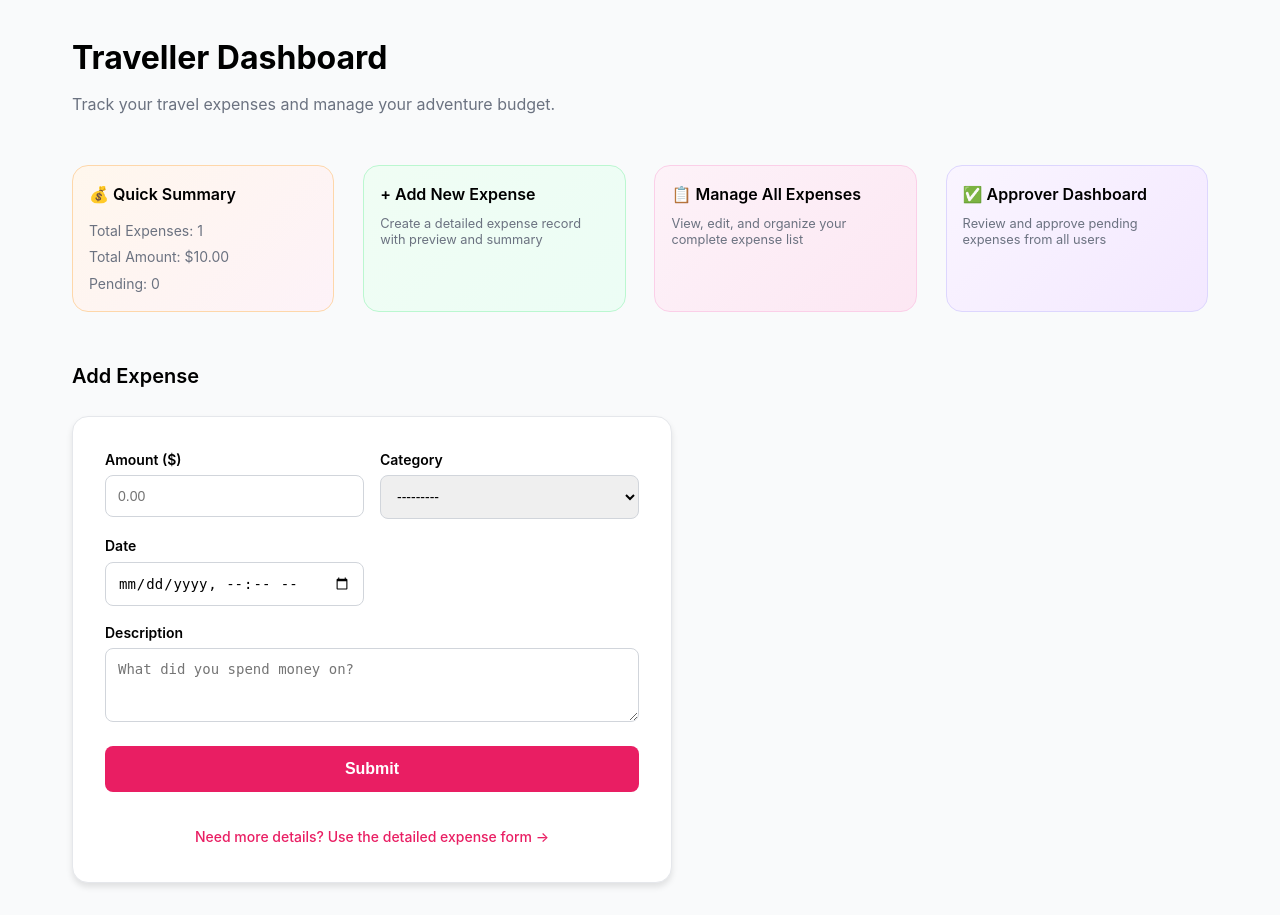
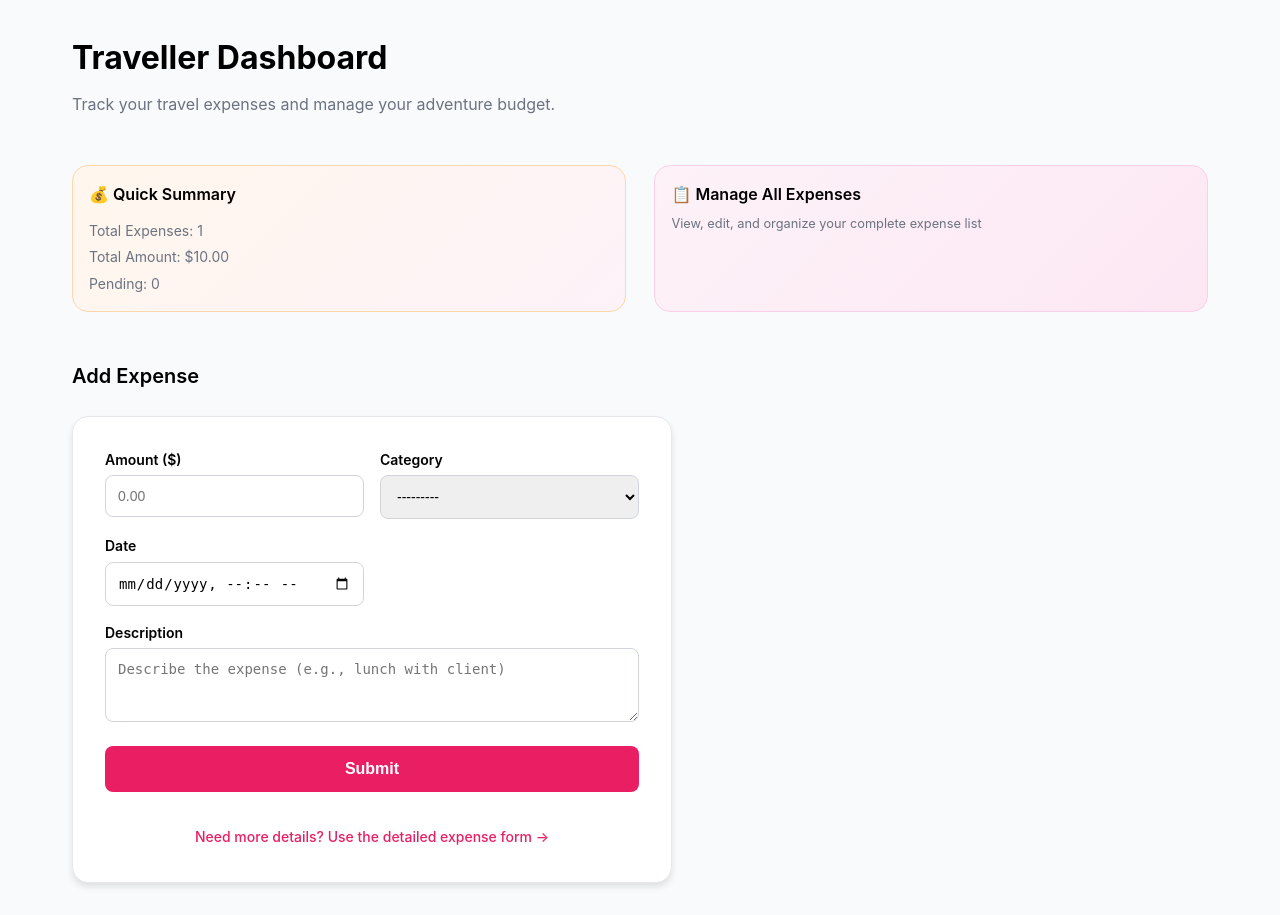
Before and after one commit to emsmccoy/travelpork, a Django app: page /users/traveller-dashboard/ in a window 1280 px wide. Shown: the part 71-986 px from the top of the page. Run offline with Django 5.2, Linux system fonts and the light colour scheme; a user stored in the database is signed in; tables that the repository leaves empty hold one stand-in row (values such as "Sample post").

```diff
--- a/templates/dashboard/traveller_dashboard.html
+++ b/templates/dashboard/traveller_dashboard.html
@@ -2,7 +2,7 @@
 {% load static %}
 {% block title %}Dashboard - TravelPork{% endblock %}
 {% block extra_css %}
-  <link rel="stylesheet" type="text/css" href="{% static 'css/traveller_dashboard.css' %}">
+<link rel="stylesheet" type="text/css" href="{% static 'css/traveller_dashboard.css' %}?v=2">
 {% endblock %}
 
 {% block content %}
@@ -37,17 +37,11 @@
         <p>Pending: {{ stats.pending_count }}</p>
       </div>
     </div>
-    <div class="action-card action-card-green">
-      <h3 class="action-card-title">+ Add New Expense</h3>
-      <p class="action-card-description">Create a detailed expense record with preview and summary</p>
-    </div>
+
     <a href="{% url 'expenses:traveller_expense_list' %}" class="action-card action-card-pink">
       <h3 class="action-card-title">📋 Manage All Expenses</h3>
       <p class="action-card-description">View, edit, and organize your complete expense list</p></a>
-    <div class="action-card action-card-purple">
-      <h3 class="action-card-title">✅ Approver Dashboard</h3>
-      <p class="action-card-description">Review and approve pending expenses from all users</p>
-    </div>
+
   </div>
 
   <!-- Form for adding New Expense-->
--- a/users/forms.py
+++ b/users/forms.py
@@ -7,6 +7,6 @@ class ExpenseForm(forms.ModelForm):
         fields = ['amount', 'category', 'description', 'date', 'status']
         widgets = {
             'date': forms.DateTimeInput(attrs={'type': 'datetime-local'}),
-            'description': forms.Textarea(attrs={'rows': 3, 'placeholder': 'What did you spend money on?'}),
+            'description': forms.Textarea(attrs={'rows': 3, 'placeholder': 'Describe the expense (e.g., lunch with client)'}),
             'amount': forms.NumberInput(attrs={'step': '0.01', 'placeholder': '0.00'}),
         }
```
Also changed, not shown: static/css/expense_list.css (+14 -9 lines), templates/expenses/traveller_expense_list.html (+8 -4 lines).
